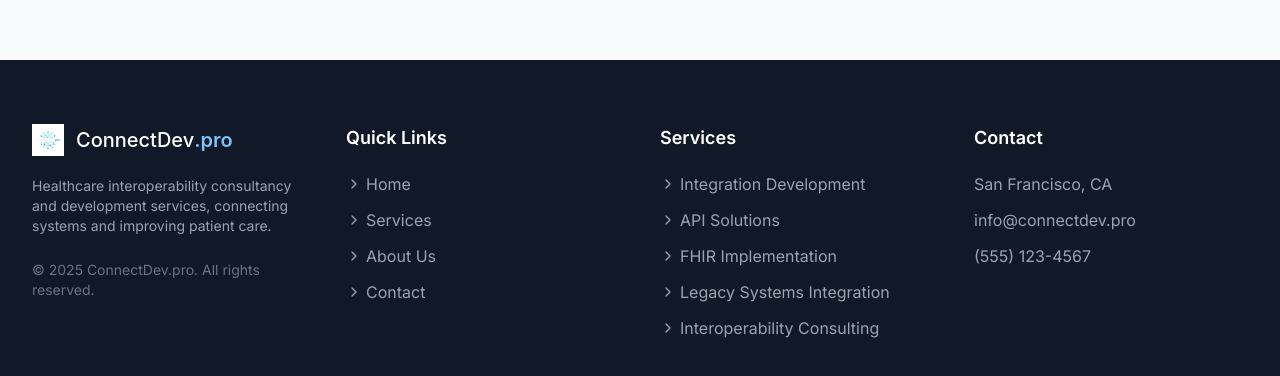
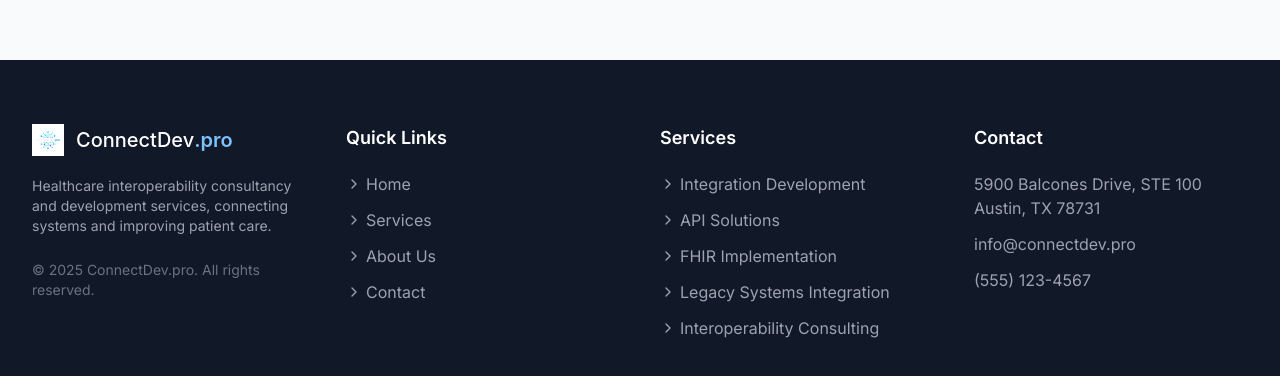
Before and after one commit to wasif-munir/interoperable-nexus, a React (Vite) app: page / in a window 1280 px wide. Shown: the part 4958-5334 px from the top of the page. Built offline with nearby package versions, Linux system fonts and the light colour scheme.

Commit message:
Update contact address
Update the business address on the contact page to "5900 Balcones Drive, STE 100, Austin, TX 78731".

```diff
--- a/src/components/Footer.tsx
+++ b/src/components/Footer.tsx
@@ -70,7 +70,8 @@ const Footer = () => {
             <h3 className="text-lg font-semibold mb-5 text-left">Contact</h3>
             <ul className="space-y-3 text-left">
               <li className="text-gray-400">
-                San Francisco, CA
+                5900 Balcones Drive, STE 100<br />
+                Austin, TX 78731
               </li>
               <li>
                 <a href="mailto:info@connectdev.pro" className="text-gray-400 hover:text-white transition-colors">
```
